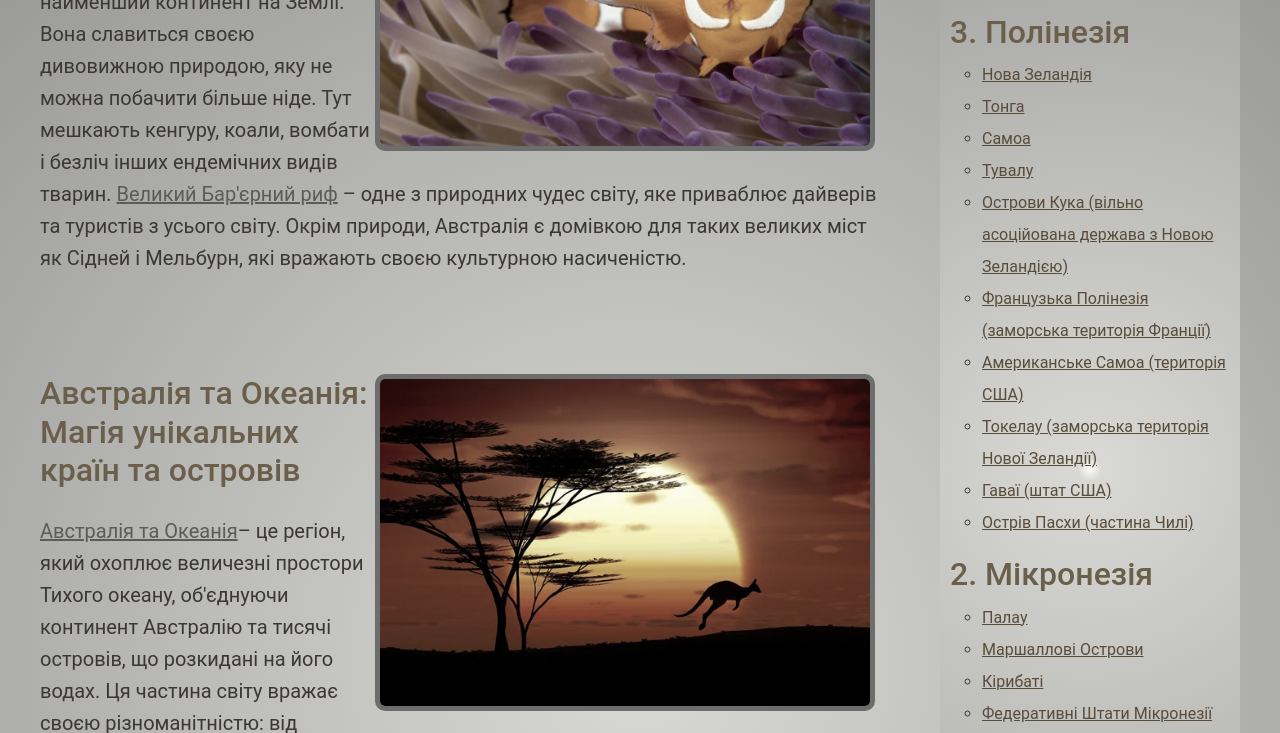
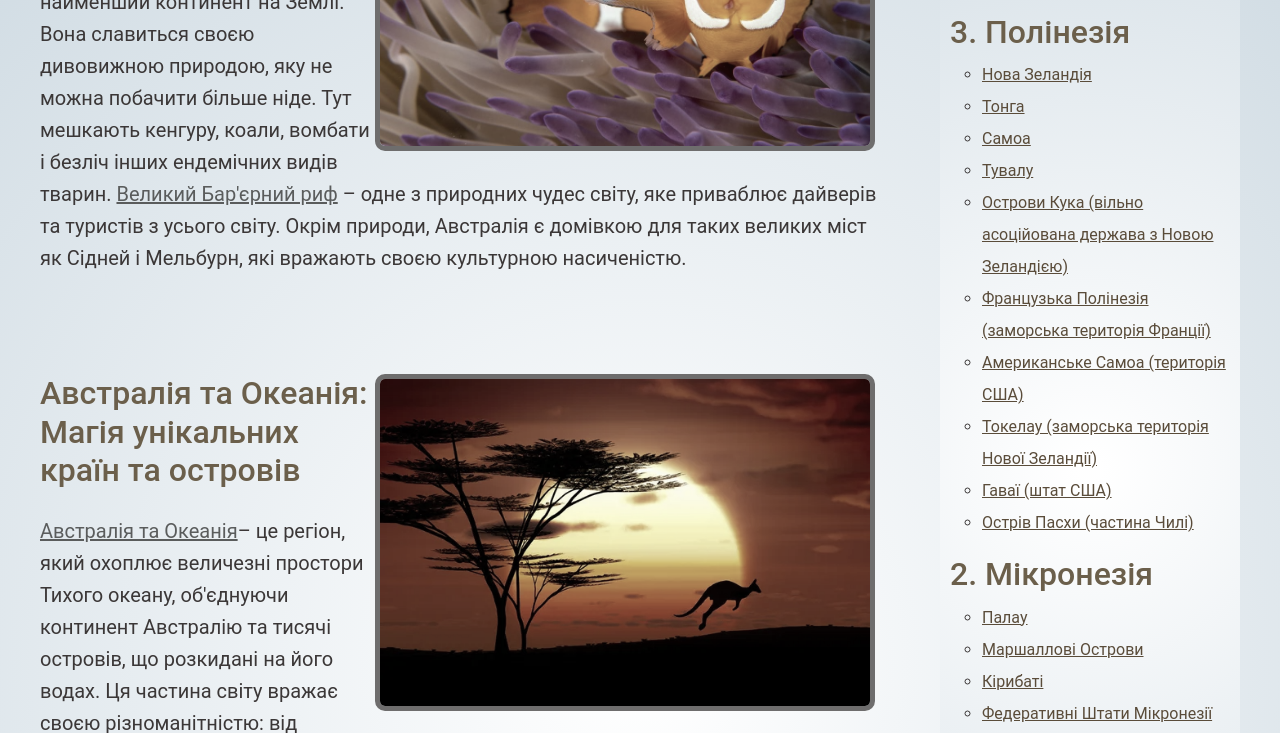
Before and after one commit to Oleg-78-blip/HiperMix, a plain HTML site: page index.html in a window 1280 px wide. Shown: the part 871-1604 px from the top of the page. Drawn offline with nearby package versions, Linux system fonts and the light colour scheme.

Commit message:
commit-bg-body

```diff
--- a/css/aside.css
+++ b/css/aside.css
@@ -1,6 +1,8 @@
 aside {
-    background: rgb(254, 253, 248);
-    background: radial-gradient(circle, rgba(254, 253, 248, 1) 0%, rgba(216, 216, 212, 1) 1%, rgba(126, 126, 126, 1) 81%);
+    /* background: rgb(254, 253, 248);
+    background: radial-gradient(circle, rgba(254, 253, 248, 1) 0%, rgba(216, 216, 212, 1) 1%, rgba(126, 126, 126, 1) 81%); */
+    background: rgb(255, 255, 255);
+    background: radial-gradient(circle, rgba(255, 255, 255, 1) 1%, rgba(206, 218, 226, 1) 61%, rgba(241, 240, 229, 1) 97%, rgba(106, 181, 227, 1) 99%);
     border-radius: 8px;
     width: 100%;
     min-width: 300px;
--- a/css/style.css
+++ b/css/style.css
@@ -33,15 +33,14 @@ h1, h2, h3, h4, h5, h6 {
     display: inline-block;
 } */
 
-body {
+.body-bg {
     color: var(--color-body);
     font-size: 16px;
     overflow-X: hidden;
     font-family: "Sixtyfour Convergence", sans-serif;
     font-family: "Roboto", sans-serif;
-    background: rgb(254, 253, 248);
-    background: radial-gradient(circle, rgba(254, 253, 248, 1) 0%, rgba(216, 216, 212, 1) 1%, rgba(126, 126, 126, 1) 81%);
-
+    background: rgb(255, 255, 255);
+    background: radial-gradient(circle, rgba(255, 255, 255, 1) 1%, rgba(206, 218, 226, 1) 61%, rgba(241, 240, 229, 1) 97%, rgba(106, 181, 227, 1) 99%);
 }
 
 .header {
--- a/index.html
+++ b/index.html
@@ -26,7 +26,7 @@
   <link rel="stylesheet" href="./css/media.css">
 </head>
 
-<body>
+<body class="body-bg">
   <div class="wrapper">
     <header class="header">
       <div class="container">
```
